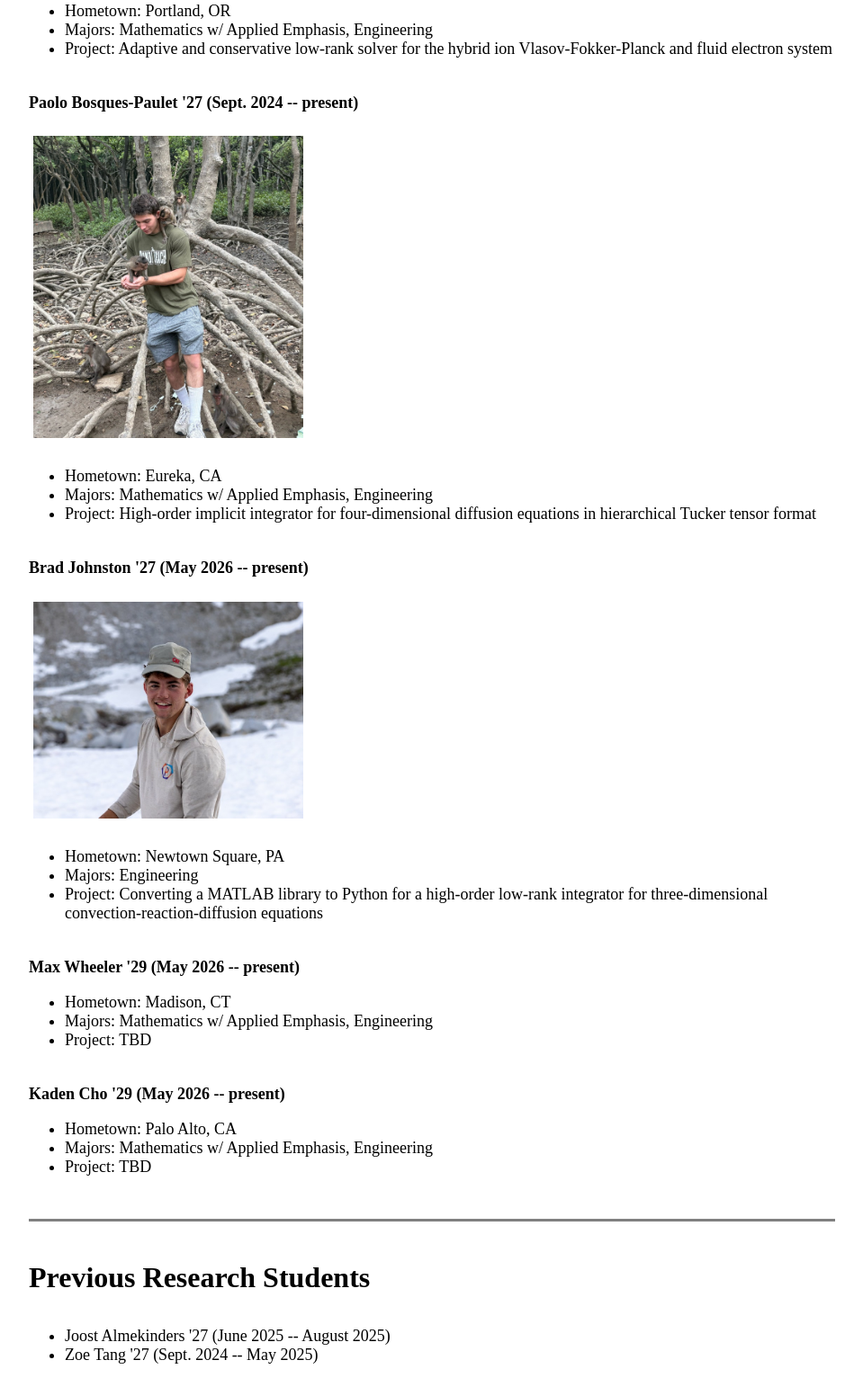
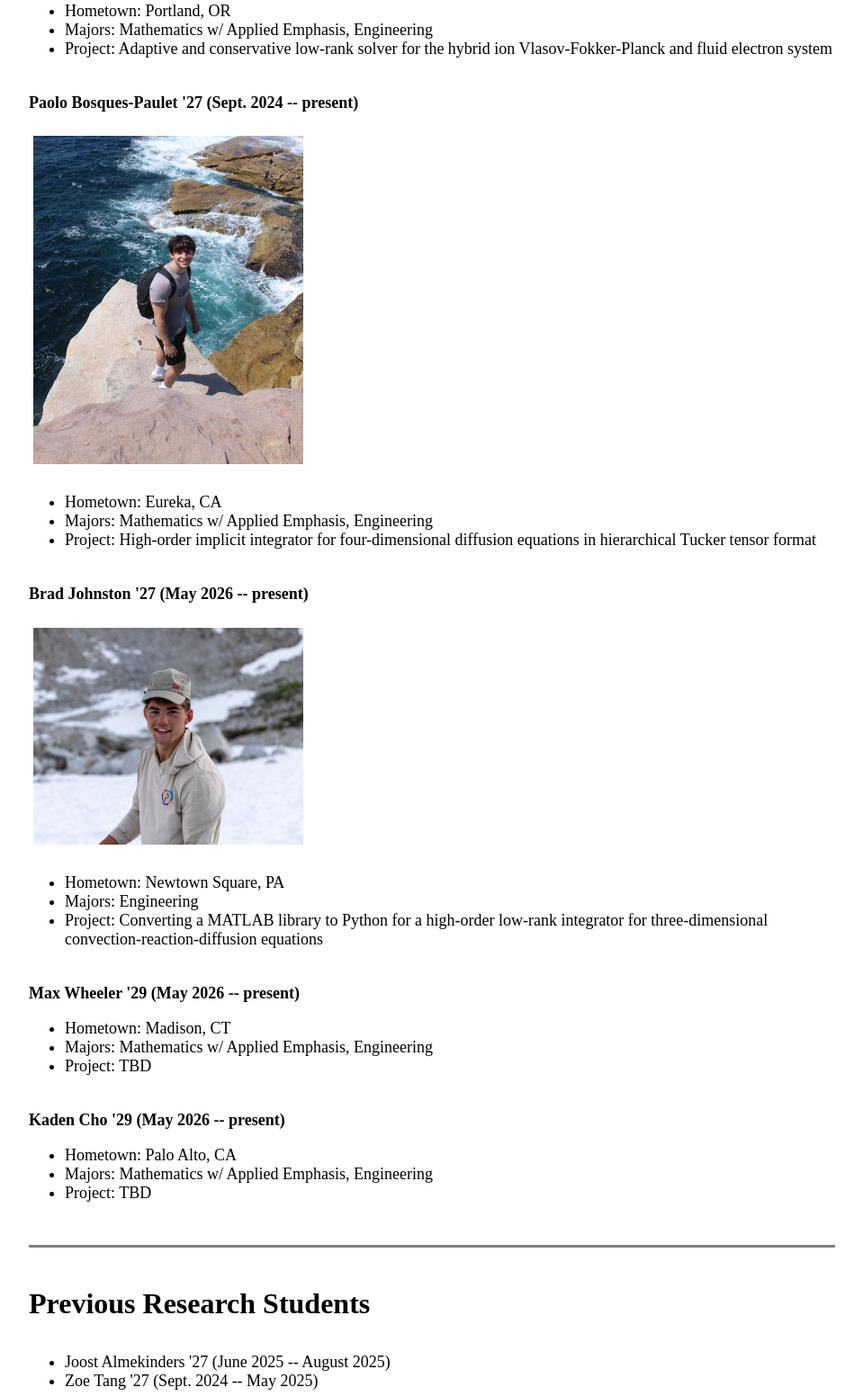
Before and after one commit to jhknakao/jhknakao.github.io, a Jekyll site: the page built from people.html, in a window 1280 px wide. Shown: the part 1139-2691 px from the top of the page at 90% size, without its empty margins (160-1119 px from the left). Built offline with Jekyll 4.4.1, drawn with Linux system fonts in a browser that asks for light colours; grey boxes are pictures that could not be loaded.

Commit message:
Update people.html

```diff
--- a/people.html
+++ b/people.html
@@ -48,7 +48,7 @@
 	<br>
 
 	<b>Paolo Bosques-Paulet '27 (Sept. 2024 -- present)</b>
-	<p style="padding:5px;"><img src="images/PBP_monkeys.jpg" width="300" height=auto></p>
+	<p style="padding:5px;"><img src="images/PBP_headshot.JPG" width="300" height=auto></p>
 	<ul>
 	<li>Hometown: Eureka, CA</li>
     <li>Majors: Mathematics w/ Applied Emphasis, Engineering</li>
```
